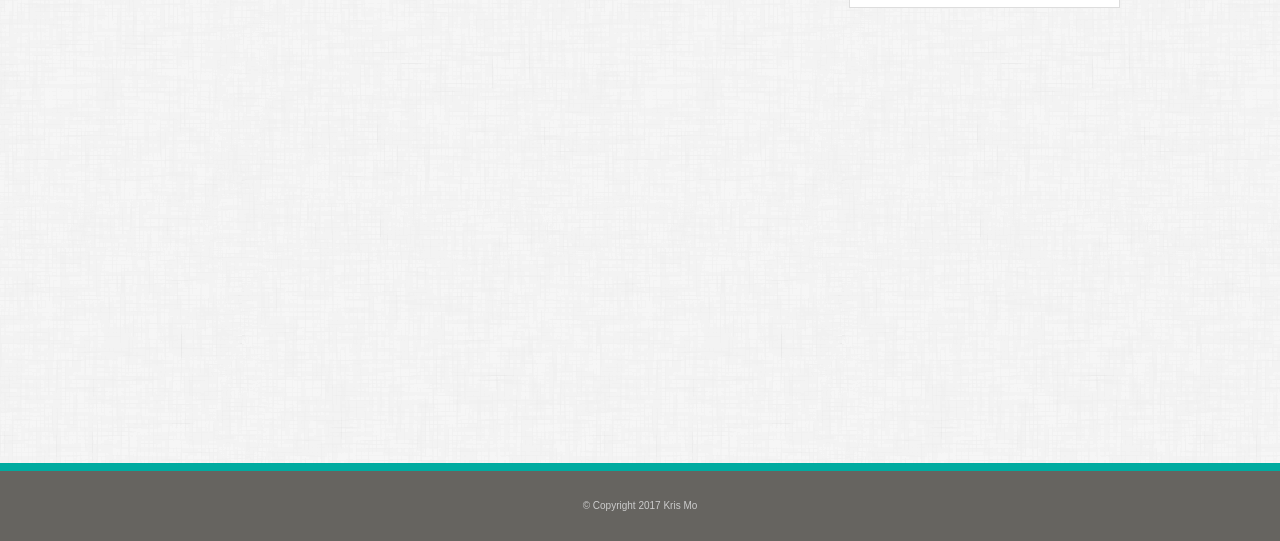
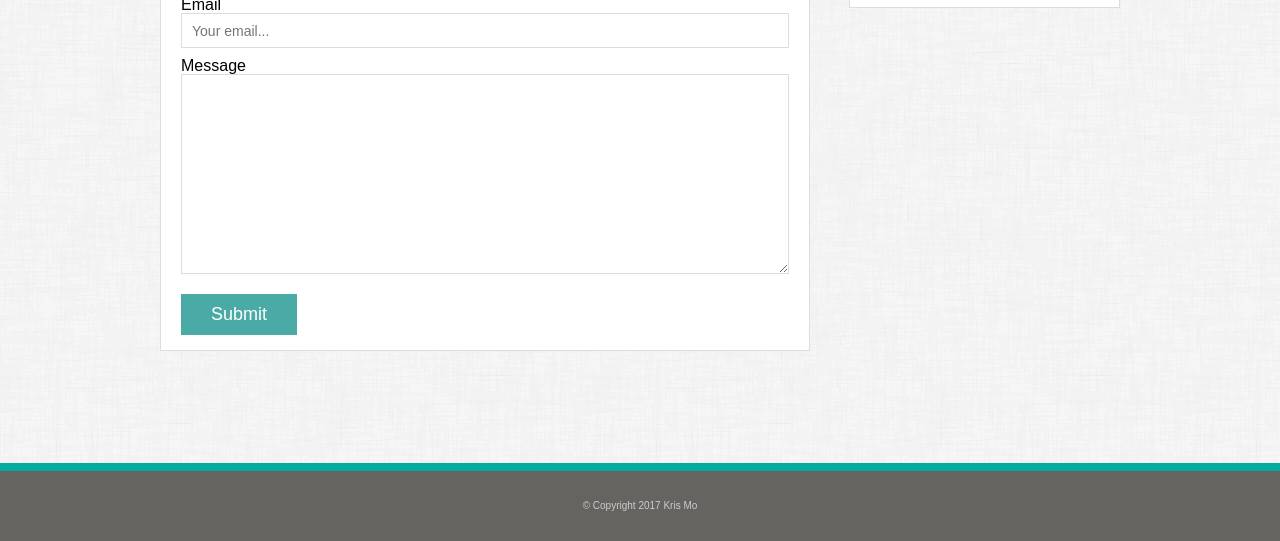
Before and after one commit to krizzm0/Responsive-Portfolio, a plain HTML site: page contact.html in a window 1280 px wide. Shown: the part 259-800 px from the top of the page. Drawn offline with Linux system fonts and the light colour scheme.

Commit message:
finished html touchup on contact.html and css

```diff
--- a/assets/css/style.css
+++ b/assets/css/style.css
@@ -17,6 +17,7 @@ h1, h2, h3 {
 section {
 	float: left;
 	max-width: 650px;
+	width: 100%;
 	border: 1px solid #ddd;
 	background-color: #fff;
 	padding: 20px;
@@ -192,42 +193,45 @@ h3 {
 }
 
 /* Contact Page */
-form {
-	padding-top: 20px;
+#contactForm {
+	margin-top: 20px;
+}
+
+#contactForm ul {
+margin-bottom: 20px;
+}
+
+#contactForm li {
+	margin-bottom: 10px;
+}
+
+label,
+input[type=text],
+input[type=email],
+textarea {
+	display: block;
 	width: 100%;
 }
 
-input {
-	width: 100%;
-	margin-top: 10px;
-	margin-bottom: 10px;
+input[type=text],
+input[type=email],
+textarea {
+	height: 35px;
+	padding: 0 10px;
+	font-size: 14px;
+	border: 1px solid #ddd;
 }
 
 textarea {
-	width: 100%;
-	margin-top: 10px;
-	margin-bottom: 10px;
-	padding: 10px;
 	height: 200px;
-	font-family: 'Arial', 'Helvetica Neue', Helvetica, sans-serif;
 }
 
-label {
-	color: #76746f;
-	font-size: 20px;
-}
-
-input[type=text], input[type=email] {
-	padding: 10px;
-}
-
-button[type=submit] {
-	border: none;
-	background-color: #00aba0;
-	height: 40px;
-	width: 115px;
-	color: white;
-	font-size: 15px;
+input[type=submit] {
+	padding: 10px 30px;
+	font-size: 18px;
+	color: #fff;
+	background: #4aaaa5;
+	border: 0 none;
 }
 
 /* Media Queries */
--- a/contact.html
+++ b/contact.html
@@ -26,8 +26,24 @@
 	<div class="container clearfix" id="mainContainer"> <!-- Start mainContainer -->
 		<section>
 			<h1>Contact</h1>
-			<form action='' method='post'>
+			<form id="contactForm">
+				<ul>
+					<li>
+						<label for="name">Name</label>
+						<input type="text" id="name" name="name" placeholder="Your name..." required="required">
+					</li>
 
+					<li>
+						<label for="email">Email</label>
+						<input type="email" id="email" placeholder="Your email..." required="required">
+					</li>
+
+					<li>
+						<label for="message">Message</label>
+						<textarea id="message" name="message" required="required"></textarea>
+					</li>
+				</ul>
+				<input type="submit">
 			</form>
 		</section>
 
```
